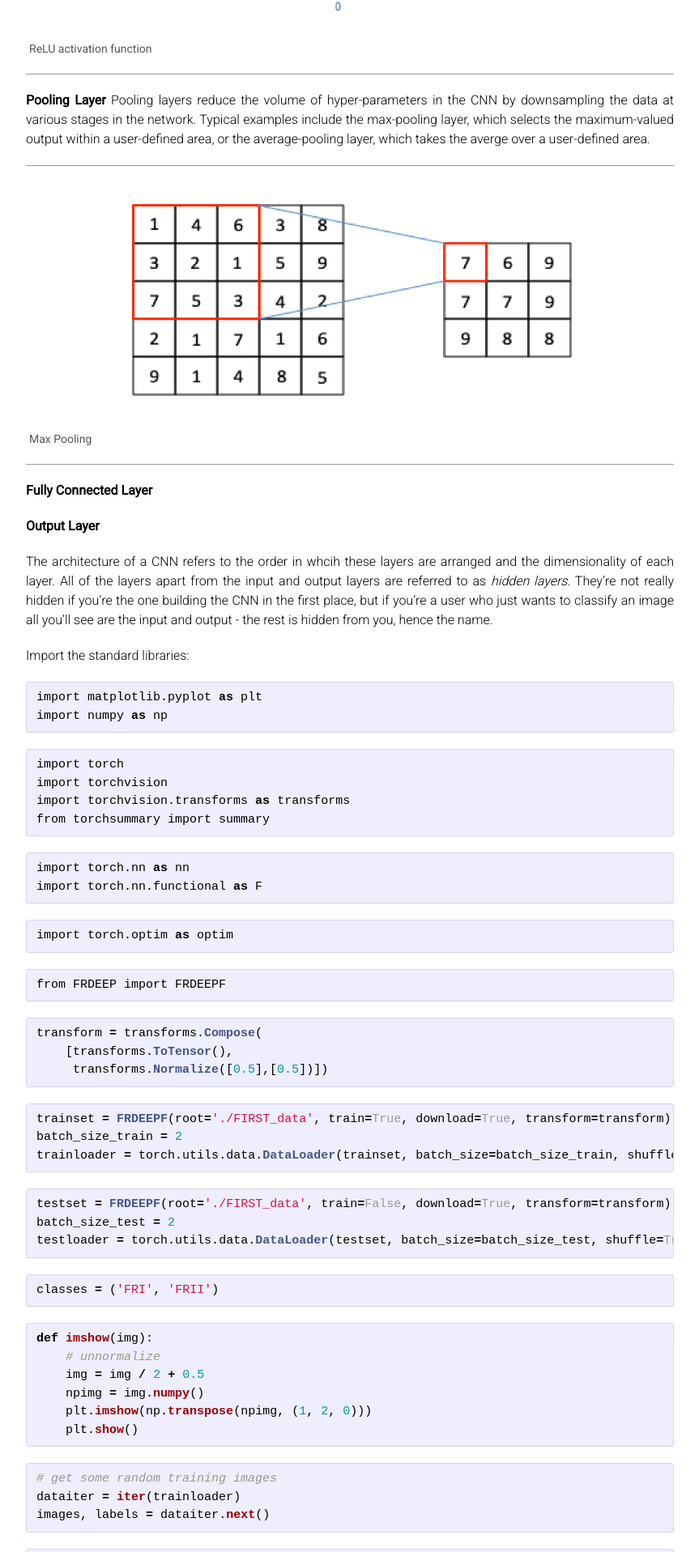
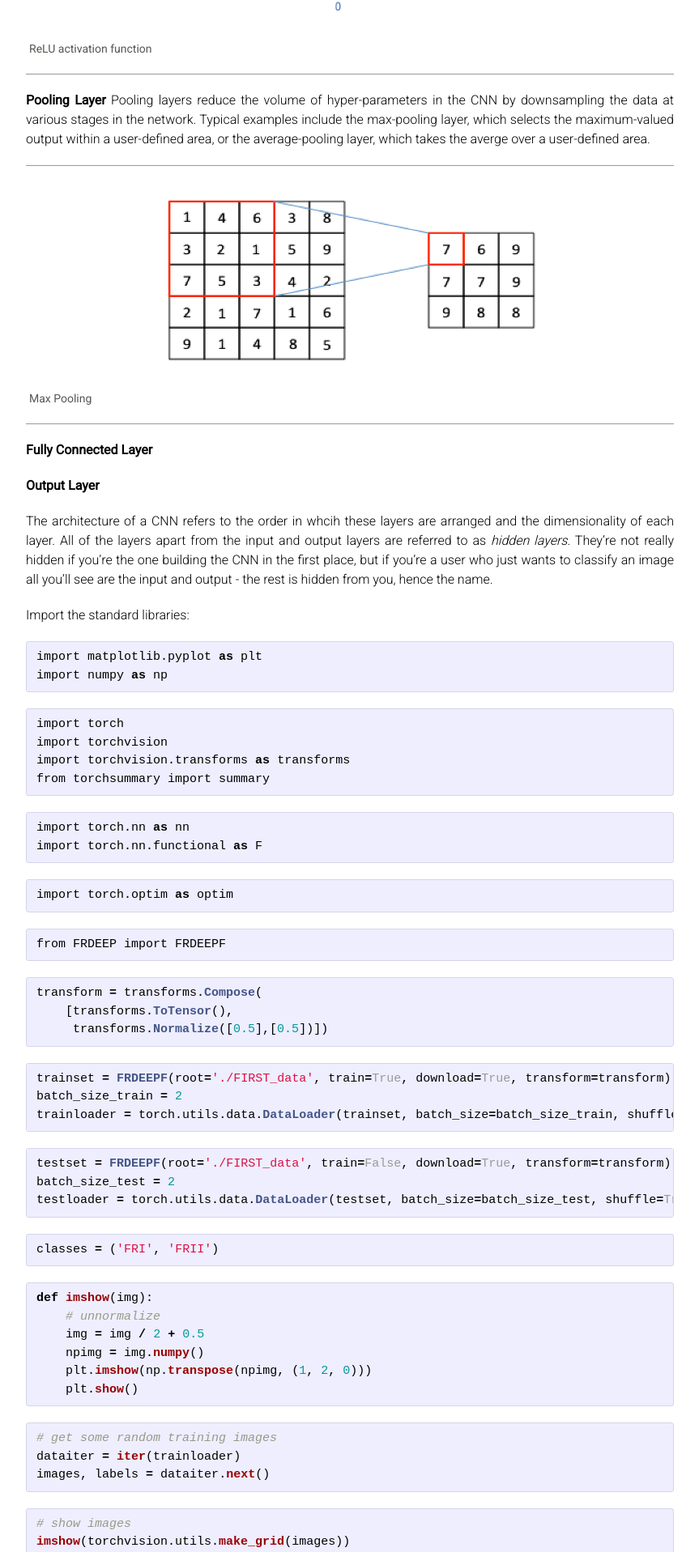
Before and after one commit to as595/csc-2019, a Jekyll site: the page built from frdeepcnn.md, in a window 1280 px wide. Shown: the part 1398-3315 px from the top of the page at 81% size, without its empty margins (208-1071 px from the left). Built offline with Jekyll 4.4.1, drawn with Linux system fonts in a browser that asks for light colours.

Commit message:
Update frdeepcnn.md

```diff
--- a/frdeepcnn.md
+++ b/frdeepcnn.md
@@ -31,7 +31,7 @@ The typical layers you will find in a convolutional neural network are:
 **Pooling Layer** Pooling layers reduce the volume of hyper-parameters in the CNN by downsampling the data at various stages in the network. Typical examples include the max-pooling layer, which selects the maximum-valued output within a user-defined area, or the average-pooling layer, which takes the averge over a user-defined area.
 
 <div class="fig figcenter fighighlight">
-  <img width="600" height="300" src="/images/maxpool.png">
+  <img width="500" height="250" src="/images/maxpool.png">
   <div class="figcaption">Max Pooling</div>
 </div>
 
```
